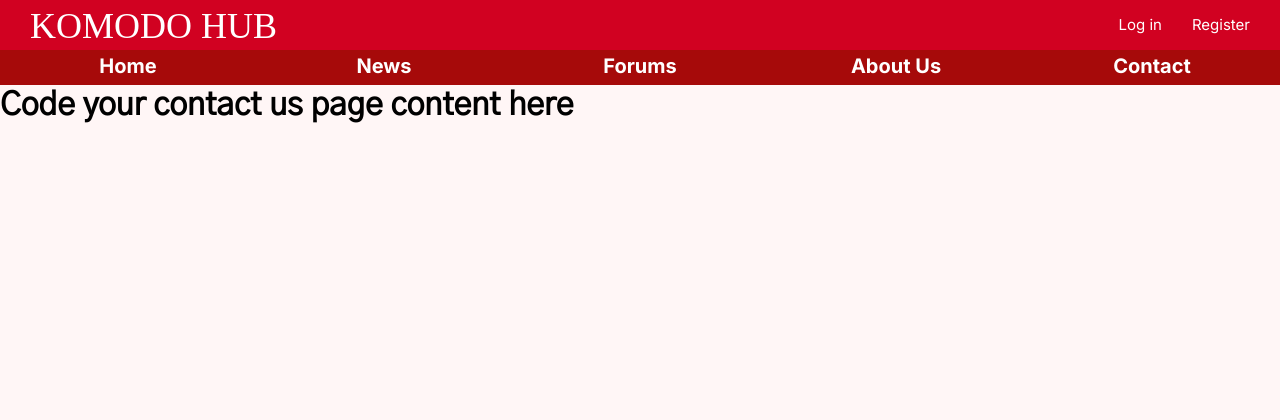
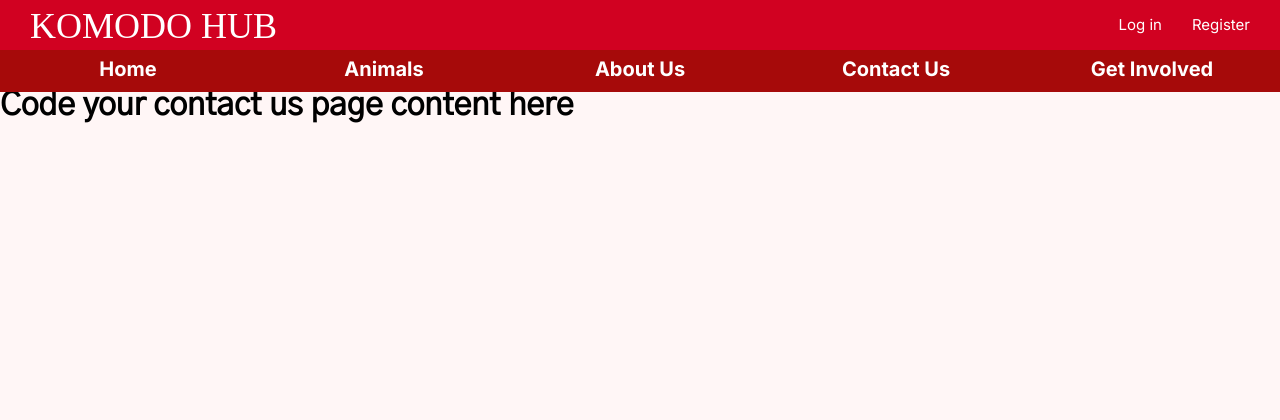
Before and after one commit to Ei-Sandi/Komodo-Hub-5005CMD, a Flask app: page /contact/ in a window 1280 px wide. Shown: the top 420 px of the page. Run offline with Flask 3, Linux system fonts and the light colour scheme; some web fonts are replaced.

Commit message:
Public Nav bar altered

```diff
--- a/KOMODO HUB/static/public.css
+++ b/KOMODO HUB/static/public.css
@@ -52,9 +52,42 @@ html, body{
     font-size: 20px;
     text-align: center;
     width: 20%;
-    padding-top: 4px;
+    border: none;
+    background-color: #A60A0A;
+    width: 100%;
+    height: 100%;
+    cursor: pointer;
+    padding-top: 7px;
 }
 .navbar-item:hover{
+    background-color: #D10121;
+}
+.dropdown {
+    position: relative;
+    display: inline-block;
+}
+.dropdown-content {
+    display: none;
+    position: absolute;
+    text-align: left;
+    background-color: #A60A0A;
+    width: 100%;
+    z-index: 1;
+    margin-top: 10px;
+}
+.dropdown-content a {
+    color: black;
+    padding: 12px 16px;
+    text-decoration: none;
+    height: 15px;
+    font-size: 15px;
+    color: white;
+    display: block;
+}
+.dropdown:hover .dropdown-content {
+    display: block;
+}
+.dropdown-content a:hover {
     background-color: #D10121;
 }
 footer{
--- a/KOMODO HUB/templates/publicmain.html
+++ b/KOMODO HUB/templates/publicmain.html
@@ -21,10 +21,18 @@
         </div>
         <div class="navbar">
             <a href="{{ url_for('home') }}" class="navbar-item">Home</a>
-            <a href="{{ url_for('news') }}" class="navbar-item">News</a>
-            <a href="{{ url_for('forums') }}" class="navbar-item">Forums</a>
+            <a href="{{ url_for('forums') }}" class="navbar-item">Animals</a>
             <a href="{{ url_for('about') }}" class="navbar-item">About Us</a>
-            <a href="{{ url_for('contact') }}" class="navbar-item">Contact</a>
+            <a href="{{ url_for('contact') }}" class="navbar-item">Contact Us</a>
+            <div class = "navbar-item dropdown">
+                <a>Get Involved</a>
+                <div class="dropdown-content">
+                    <a href="#">Discussion</a>
+                    <a href="#">Volunteering</a>
+                    <a href="#">Donations</a>
+                    <a href="#">Report Endangered Species</a>
+                </div>
+            </div>
         </div>
 
         <div class="body-content">
```
